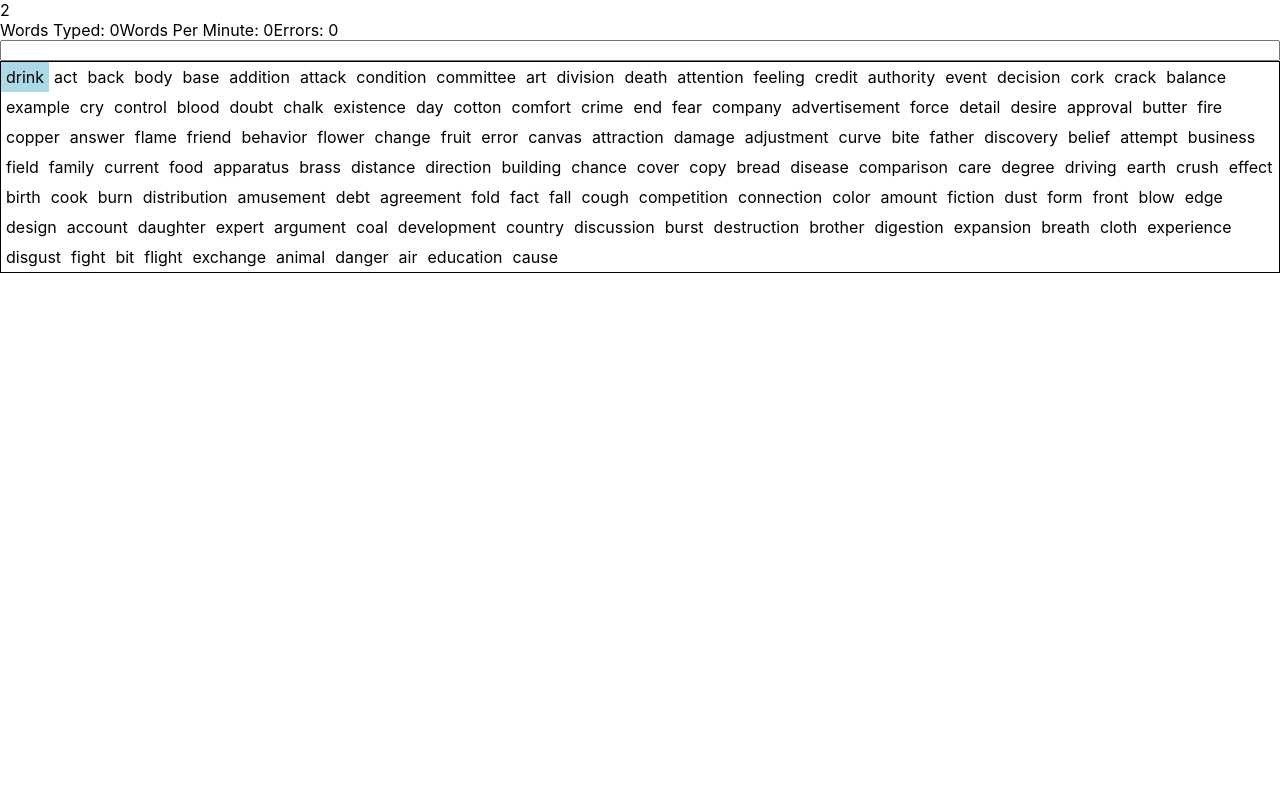
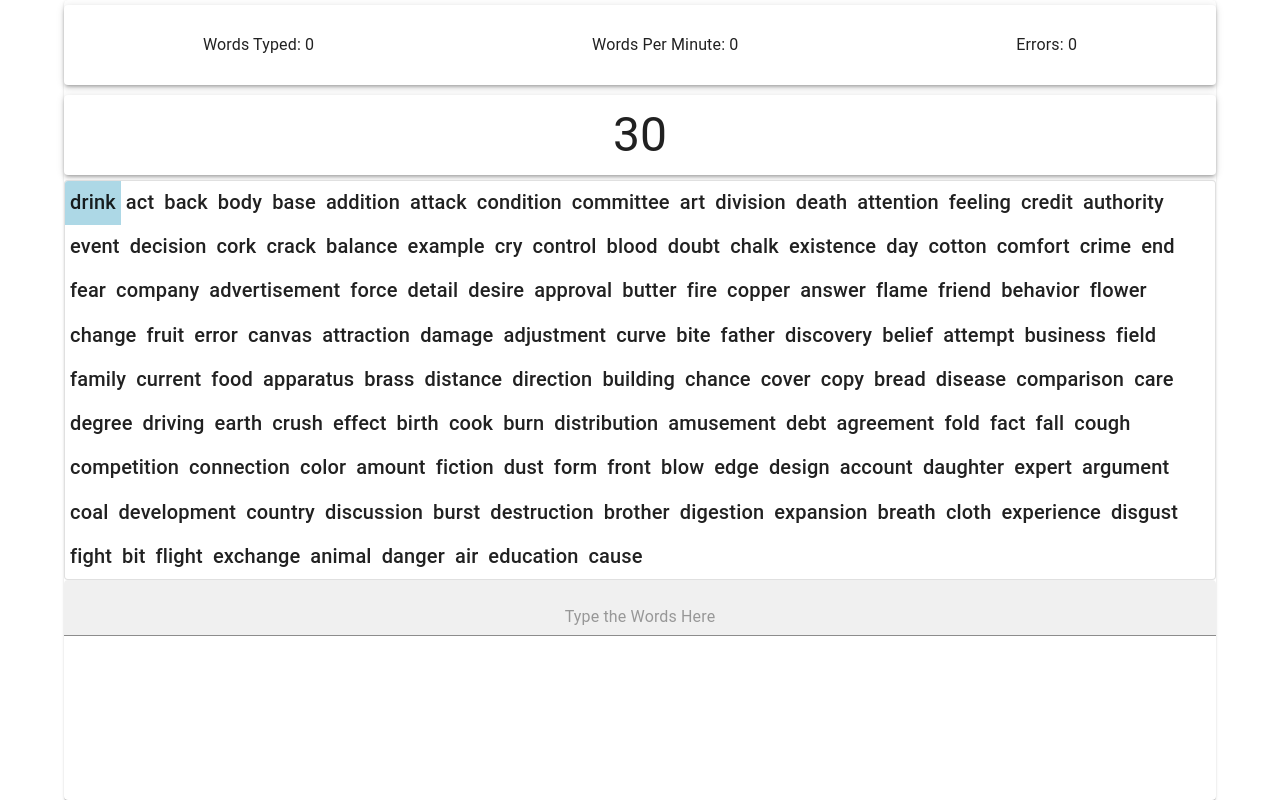
Before and after one commit to bthaler23/doorLoop-typing-test, a React (Create React App) app: page / in a window 1280 px wide. Built offline with nearby package versions, Linux system fonts and the light colour scheme.

Commit message:
Updates Styles

```diff
--- a/package.json
+++ b/package.json
@@ -3,6 +3,9 @@
   "version": "0.1.0",
   "private": true,
   "dependencies": {
+    "@emotion/react": "^11.10.4",
+    "@emotion/styled": "^11.10.4",
+    "@mui/material": "^5.10.4",
     "@testing-library/jest-dom": "^5.16.5",
     "@testing-library/react": "^13.4.0",
     "@testing-library/user-event": "^13.5.0",
--- a/src/App.tsx
+++ b/src/App.tsx
@@ -1,5 +1,9 @@
 import React from 'react';
-import { TypingTest } from 'components'
+import { TypingTest, Containers } from 'components'
+import CssBaseline from '@mui/material/CssBaseline';
+import AppBar from '@mui/material/AppBar';
+
+
 import { wordBank } from './utils/constants';
 
 function App() {
@@ -9,9 +13,11 @@ function App() {
     .map(({ value }) => value)
 
   return (
-    <div>
-      <TypingTest wordBank={shuffledWordBank} />
-    </div>
+      <Containers.Page>
+        <AppBar />
+        <CssBaseline />
+        <TypingTest wordBank={shuffledWordBank} />
+      </Containers.Page>
   );
 }
 
--- a/src/components/containers.tsx
+++ b/src/components/containers.tsx
@@ -1,8 +1,26 @@
 import styled from 'styled-components';
+import Paper from '@mui/material/Paper';
 
-export const Base = styled.div`
+export const Page = styled.div`
+  width: 100vw;
+  height: 100vh;
+  padding: 0 5%;
+`
+
+export const Base = styled(Paper)<any>`
   display: flex;
+  height: ${({ height = '100%'}) => height };
+  width: ${({ width = '100%'}) => width };
 `
+
 export const Column = styled(Base)`
   flex-direction: column;
 `
+
+export const Row = styled(Base)`
+  flex-direction: row;
+  justify-content: space-around;
+  align-items: center;
+  margin: 5px 0;
+
+`
--- a/src/components/index.tsx
+++ b/src/components/index.tsx
@@ -1,2 +1,3 @@
 export { default as TypingTest } from './typingTest';
 export * as Containers from './containers';
+export * as Inputs from './inputs';
--- /dev/null
+++ b/src/components/inputs.tsx
@@ -0,0 +1,7 @@
+import styled from 'styled-components';
+import TextField from '@mui/material/TextField';
+
+
+export const Text = styled(TextField)`
+  justify-content: center;
+`
--- a/src/components/typingTest/index.tsx
+++ b/src/components/typingTest/index.tsx
@@ -1,17 +1,22 @@
 import React, { ChangeEvent, MutableRefObject, } from 'react';
+
+
 import * as Containers from '../containers';
+import * as Inputs from '../inputs';
 import WordBank from './wordbank';
 import Stats from './stats';
+
 import { EKeyCodes } from 'interfaces';
+import { Typography } from '@mui/material';
 
 export interface IProps {
   wordBank: string[];
   timer?: number;
 }
 
-export enum ETestStatus { NotStarted, Started,  Finished };
+export enum ETestStatus { NotStarted, Started, Finished };
 
-export default ({ wordBank = [], timer = 2 }: IProps) => {
+export default ({ wordBank = [], timer = 30 }: IProps) => {
 
   const [testStatus, updateTestStatus] = React.useState<ETestStatus>(ETestStatus.NotStarted);
   const [currentWordIdx, updateCurrentWordIdx] = React.useState(0);
@@ -22,6 +27,13 @@ export default ({ wordBank = [], timer = 2 }: IProps) => {
   const [countdown, updateCountdown] = React.useState(timer);
   const countdownRef = React.useRef(updateCountdown);
   let intervalRef: MutableRefObject<any> = React.useRef();
+
+  React.useEffect(() => {
+    if (testStatus === ETestStatus.Started && countdown <= 0) {
+      clearInterval(intervalRef.current);
+      updateTestStatus(ETestStatus.Finished);
+    }
+  }, [countdown, testStatus])
 
   const handleChange = (event: ChangeEvent<HTMLInputElement>) => {
     let newTypedWords = [...typedWords];
@@ -36,13 +48,6 @@ export default ({ wordBank = [], timer = 2 }: IProps) => {
   const startCountdown = () => {
     intervalRef.current = setInterval(() => countdownRef.current(countdown => countdown - 1), 1000)
   }
-
-  React.useEffect(() => {
-    if (testStatus === ETestStatus.Started && countdown <= 0) {
-      clearInterval(intervalRef.current);
-      updateTestStatus(ETestStatus.Finished);
-    }
-  }, [countdown, testStatus])
 
   const handleWordNavigation = (event: React.KeyboardEvent<HTMLInputElement>) => {
     const currentSpelling = typedWords[currentWordIdx];
@@ -63,34 +68,43 @@ export default ({ wordBank = [], timer = 2 }: IProps) => {
     return (
       <Containers.Column>
         Congratulations!
-          <Stats
+        <Stats
           typedWords={typedWords}
           wordBank={wordBank}
           timeElapsed={timer - countdown}
-      />
+        />
       </Containers.Column>
 
     )
   }
   return (
-    <Containers.Column>
-      {countdown}
+    <Containers.Column
+    >
       <Stats
         typedWords={typedWords}
         wordBank={wordBank}
         timeElapsed={timer - countdown}
       />
-      <input
-        value={typedWords[currentWordIdx]}
-        type='text'
-        onKeyDown={handleWordNavigation}
-        onChange={handleChange}
-      />
+      <Containers.Row
+        elevation={3}
+        height='10%'
+      >
+        <Typography variant='h3'>{countdown}</Typography>
+      </Containers.Row>
       <WordBank
         typedWords={typedWords}
         wordBank={wordBank}
         currentWordIdx={currentWordIdx}
       />
+      <Inputs.Text
+        fullWidth
+        variant='filled'
+        value={typedWords[currentWordIdx]}
+        sx={{ input: { textAlign: "center" } }}
+        onKeyDown={handleWordNavigation}
+        onChange={handleChange}
+        placeholder='Type the Words Here'
+      />
     </Containers.Column>
   )
 }
--- a/src/components/typingTest/stats.tsx
+++ b/src/components/typingTest/stats.tsx
@@ -1,4 +1,6 @@
 import React from 'react';
+import * as Containers from '../containers';
+import Typography from '@mui/material/Typography';
 
 export interface IProps {
   typedWords: string[];
@@ -8,13 +10,16 @@ export interface IProps {
 
 export default ({ typedWords, wordBank, timeElapsed }: IProps) => {
   const finishedWords = typedWords.filter((word: string) => !!word);
-  const wordsPerMinute = (finishedWords.length * (60 / timeElapsed )).toFixed(2)
+  const wordsPerMinute = (finishedWords.length * (60 / timeElapsed)).toFixed(2)
   const errors = typedWords.filter((word, idx) => word && (word !== wordBank[idx]));
   return (
-    <div>
-      <span>Words Typed: {finishedWords.length}</span>
-      <span>Words Per Minute: {timeElapsed ? wordsPerMinute : '0'}</span>
-      <span>Errors: {errors.length}</span>
-    </div>
+    <Containers.Row
+      elevation={3}
+      height='10%'
+    >
+      <Typography>Words Typed: {finishedWords.length}</Typography>
+      <Typography>Words Per Minute: {timeElapsed ? wordsPerMinute : '0'}</Typography>
+      <Typography>Errors: {errors.length}</Typography>
+    </Containers.Row>
   )
 }
--- a/src/components/typingTest/styles.tsx
+++ b/src/components/typingTest/styles.tsx
@@ -1,14 +1,18 @@
 import React from 'react';
 import styled from 'styled-components'
+import Typography from '@mui/material/Typography';
+
 import * as Containers from '../containers';
 
 export const WordBankContainer = styled(Containers.Base)`
+  display: flex;
   flex-direction: row;
   flex-wrap: wrap;
-  border: 1px solid black;
+  max-height: 50%;
+  overflow: scroll;
 `
 
-export const Word = styled.div<any>`
+export const Word = styled(Typography)<any>`
   padding: 5px;
   background-color: ${({ highlighted }) => highlighted && 'lightblue'};
   color: ${({ color }) => color};
--- a/src/components/typingTest/wordbank.tsx
+++ b/src/components/typingTest/wordbank.tsx
@@ -14,7 +14,7 @@ export default ({ typedWords, currentWordIdx, wordBank }: IProps) => {
   const words = wordBank.map((word, idx) => {
     if (currentWordIdx === idx) {
       return (
-        <Styled.Word highlighted key={idx}>
+        <Styled.Word variant='h6' highlighted='true' key={idx}>
           <SpellCheckedWord currentSpelling={currentSpelling} currentWord={word} />
         </Styled.Word>
       )
@@ -25,6 +25,7 @@ export default ({ typedWords, currentWordIdx, wordBank }: IProps) => {
       }
       return (
         <Styled.Word
+          variant='h6'
           key={idx}
           color={color}
         >
@@ -35,7 +36,9 @@ export default ({ typedWords, currentWordIdx, wordBank }: IProps) => {
   })
 
   return (
-    <Styled.WordBankContainer>
+    <Styled.WordBankContainer
+      variant='outlined'
+    >
       {words}
     </Styled.WordBankContainer>
   )
--- a/src/index.css
+++ /dev/null
@@ -1,13 +0,0 @@
-body {
-  margin: 0;
-  font-family: -apple-system, BlinkMacSystemFont, 'Segoe UI', 'Roboto', 'Oxygen',
-    'Ubuntu', 'Cantarell', 'Fira Sans', 'Droid Sans', 'Helvetica Neue',
-    sans-serif;
-  -webkit-font-smoothing: antialiased;
-  -moz-osx-font-smoothing: grayscale;
-}
-
-code {
-  font-family: source-code-pro, Menlo, Monaco, Consolas, 'Courier New',
-    monospace;
-}
--- a/src/index.tsx
+++ b/src/index.tsx
@@ -1,6 +1,5 @@
 import React from 'react';
 import ReactDOM from 'react-dom/client';
-import './index.css';
 import App from './App';
 import reportWebVitals from './reportWebVitals';
 
```
Also changed, not shown: 1 other file (tests, documents, lock files or other folders).
